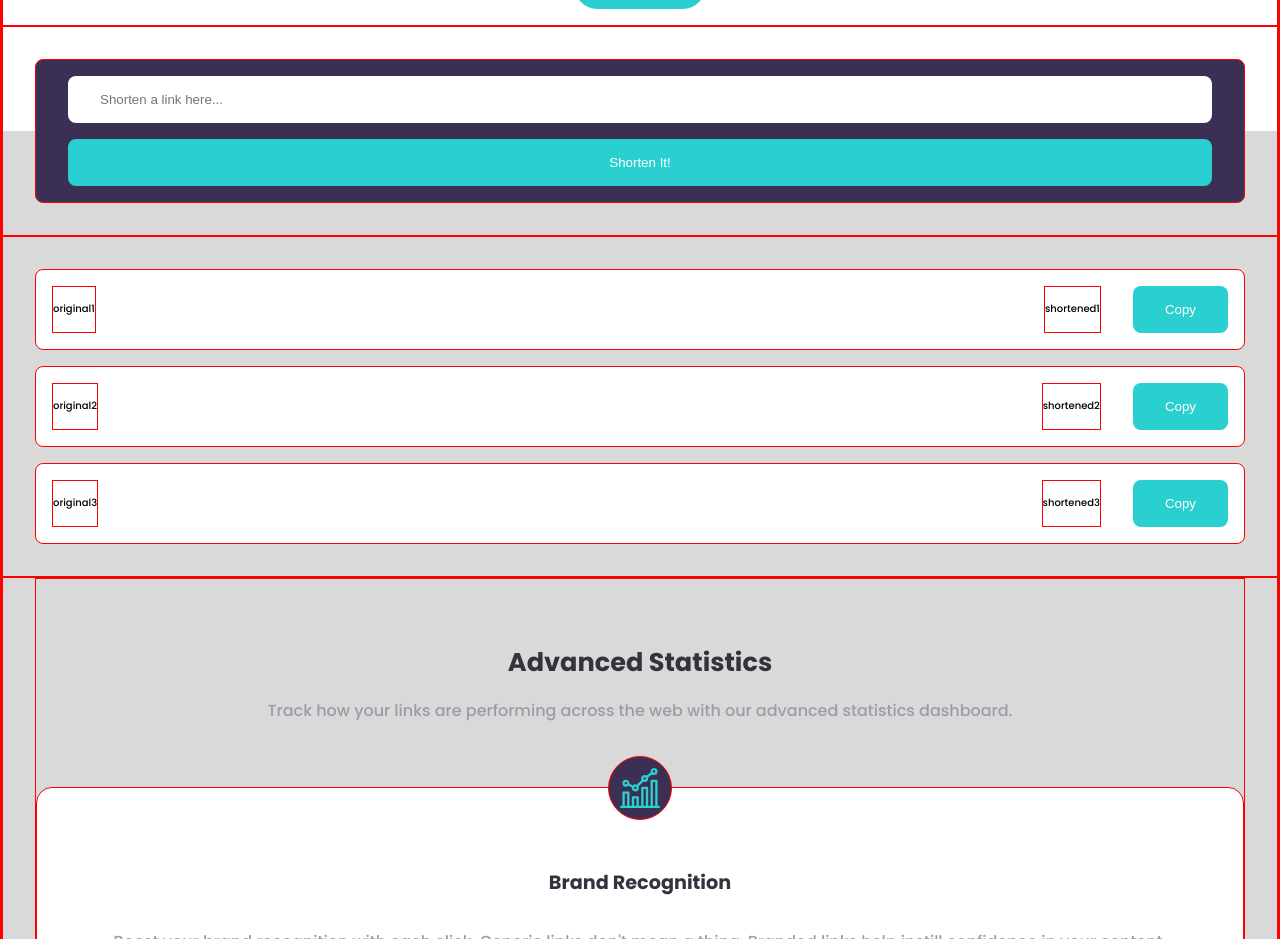
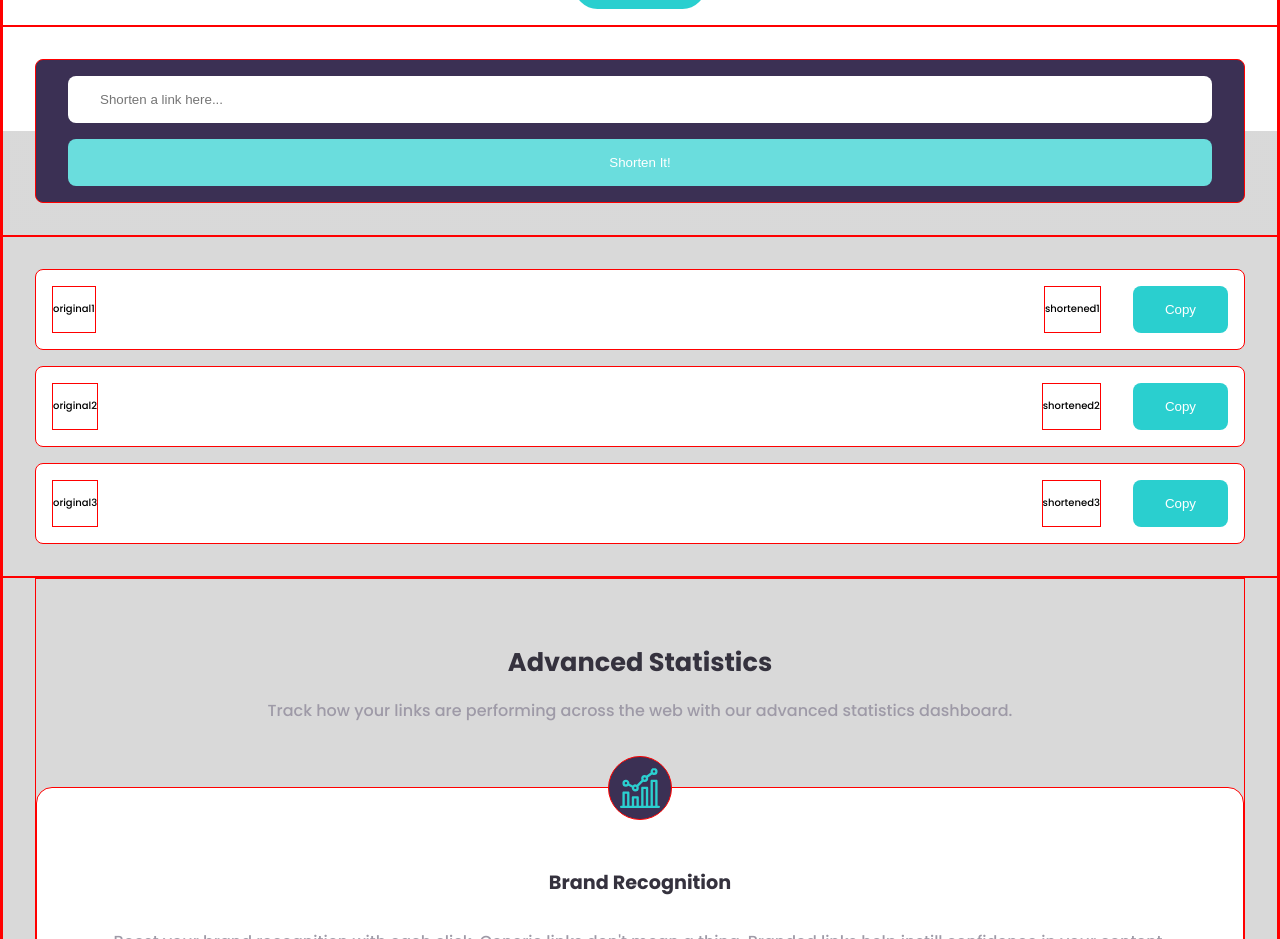
Before and after one commit to riwepo/fem-url-shortening-api-landing-page, a React (Create React App) app: page / in a window 1280 px wide. Shown: the part 1080-2019 px from the top of the page. Built offline with nearby package versions, Linux system fonts and the light colour scheme.

Commit message:
error styling

```diff
--- a/src/components/shorten/ShortenForm.module.css
+++ b/src/components/shorten/ShortenForm.module.css
@@ -25,6 +25,16 @@
   border: none;
 }
 
+.inputError {
+  color: var(--red-color);
+  border: 1px solid var(--red-color);
+}
+
+.errorMessage {
+  margin: 1rem 2rem 0rem 2rem;
+  color: var(--red-color);
+}
+
 .button {
   display: block;
   background-color: var(--cyan-color);
@@ -40,3 +50,8 @@
 .button:active {
   background-color: var(--cyan-tint-color);
 }
+
+.button:disabled {
+  cursor: default;
+  background-color: var(--cyan-tint-color);
+}
```
